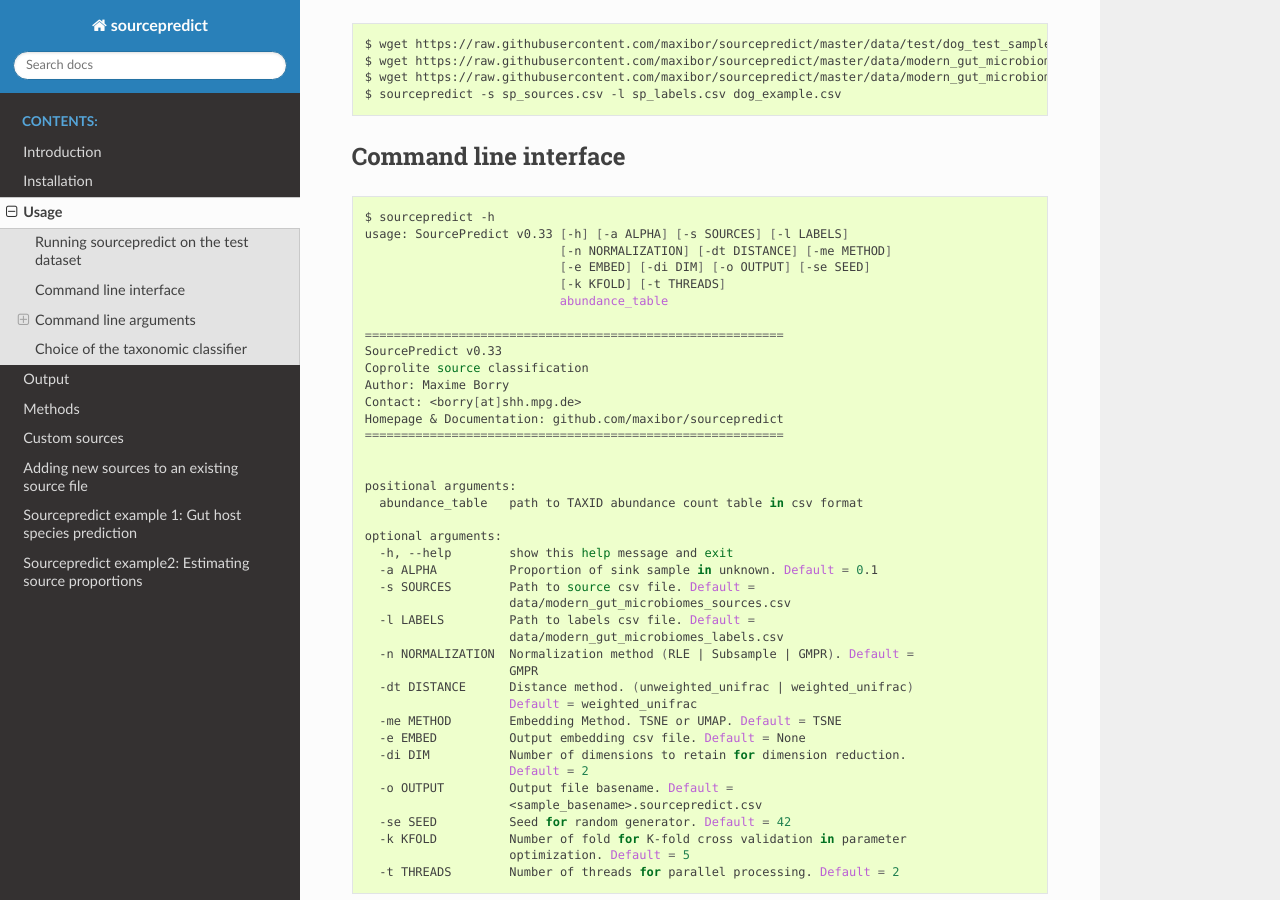
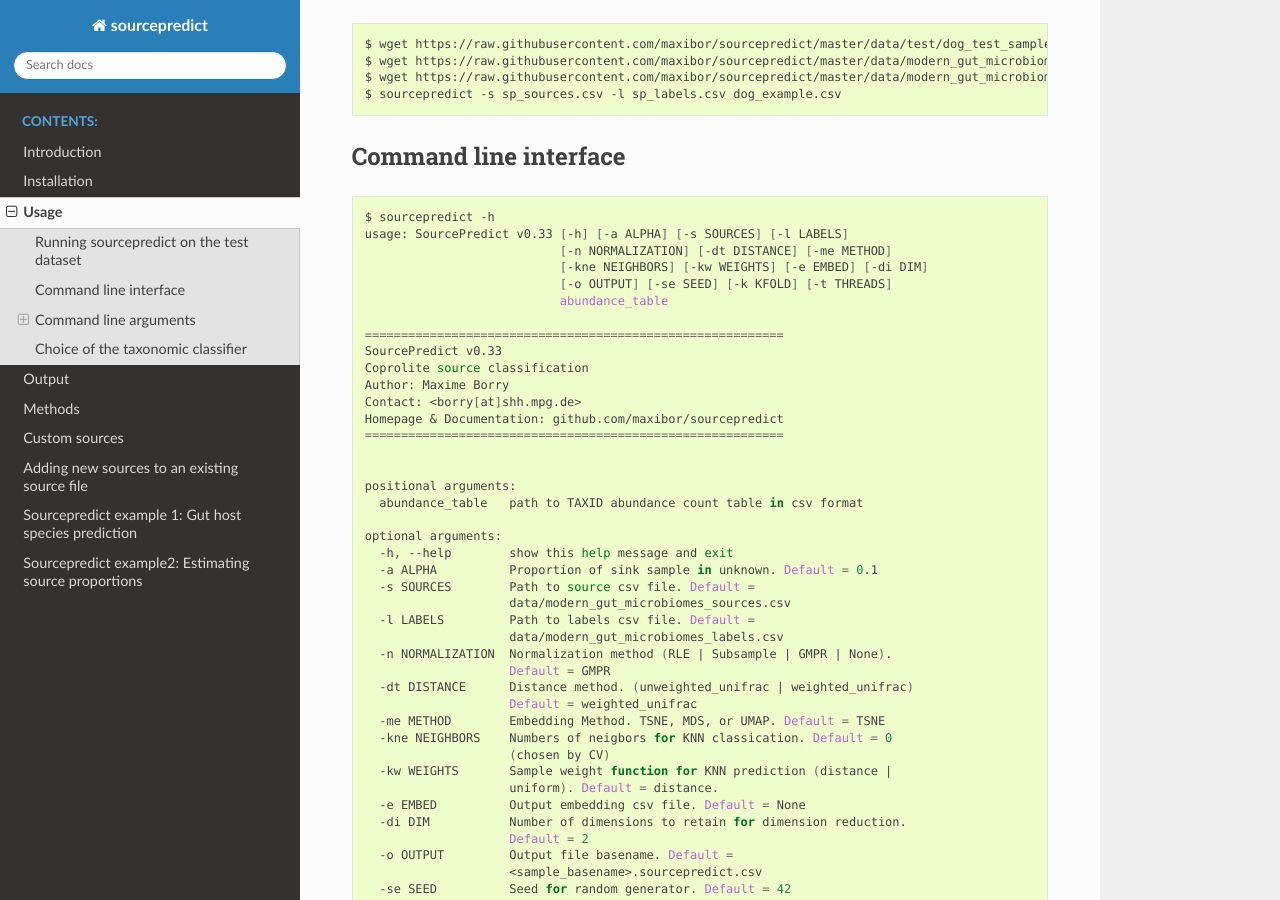
Before and after one commit to maxibor/sourcepredict, a Sphinx documentation site: the page built from docs/usage.md, in a window 1280 px wide and 900 px high, scrolled down 193 px. Built offline with Sphinx 7.4.7 and the Read the Docs theme 2.0.0, drawn with Linux system fonts in a browser that asks for light colours.

Commit message:
update sp help menu in usage

```diff
--- a/docs/usage.md
+++ b/docs/usage.md
@@ -17,8 +17,8 @@ $ sourcepredict -s sp_sources.csv -l sp_labels.csv dog_example.csv
 $ sourcepredict -h
 usage: SourcePredict v0.33 [-h] [-a ALPHA] [-s SOURCES] [-l LABELS]
                            [-n NORMALIZATION] [-dt DISTANCE] [-me METHOD]
-                           [-e EMBED] [-di DIM] [-o OUTPUT] [-se SEED]
-                           [-k KFOLD] [-t THREADS]
+                           [-kne NEIGHBORS] [-kw WEIGHTS] [-e EMBED] [-di DIM]
+                           [-o OUTPUT] [-se SEED] [-k KFOLD] [-t THREADS]
                            abundance_table
 
 ==========================================================
@@ -40,11 +40,15 @@ optional arguments:
                     data/modern_gut_microbiomes_sources.csv
   -l LABELS         Path to labels csv file. Default =
                     data/modern_gut_microbiomes_labels.csv
-  -n NORMALIZATION  Normalization method (RLE | Subsample | GMPR). Default =
-                    GMPR
+  -n NORMALIZATION  Normalization method (RLE | Subsample | GMPR | None).
+                    Default = GMPR
   -dt DISTANCE      Distance method. (unweighted_unifrac | weighted_unifrac)
                     Default = weighted_unifrac
-  -me METHOD        Embedding Method. TSNE or UMAP. Default = TSNE
+  -me METHOD        Embedding Method. TSNE, MDS, or UMAP. Default = TSNE
+  -kne NEIGHBORS    Numbers of neigbors for KNN classication. Default = 0
+                    (chosen by CV)
+  -kw WEIGHTS       Sample weight function for KNN prediction (distance |
+                    uniform). Default = distance.
   -e EMBED          Output embedding csv file. Default = None
   -di DIM           Number of dimensions to retain for dimension reduction.
                     Default = 2
```
